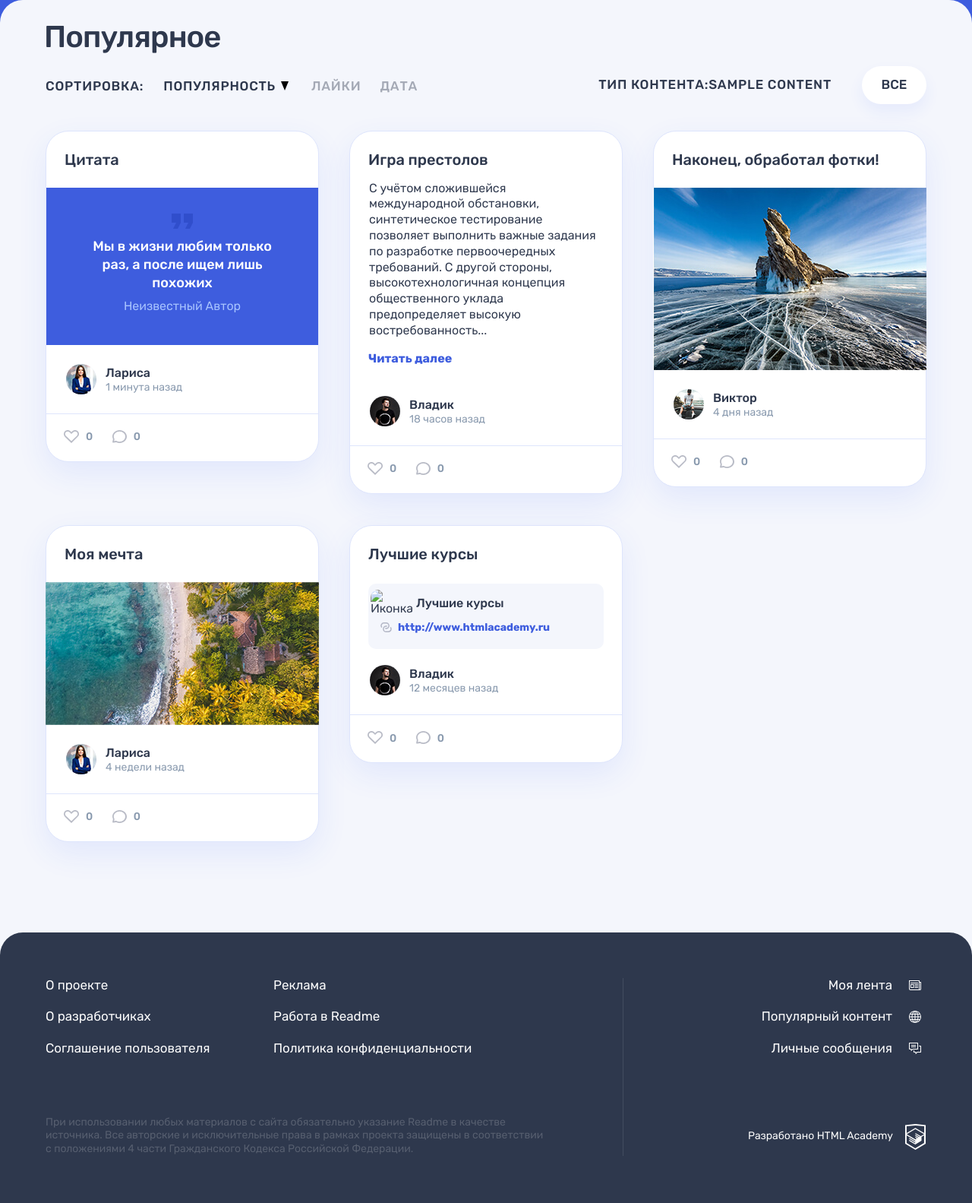
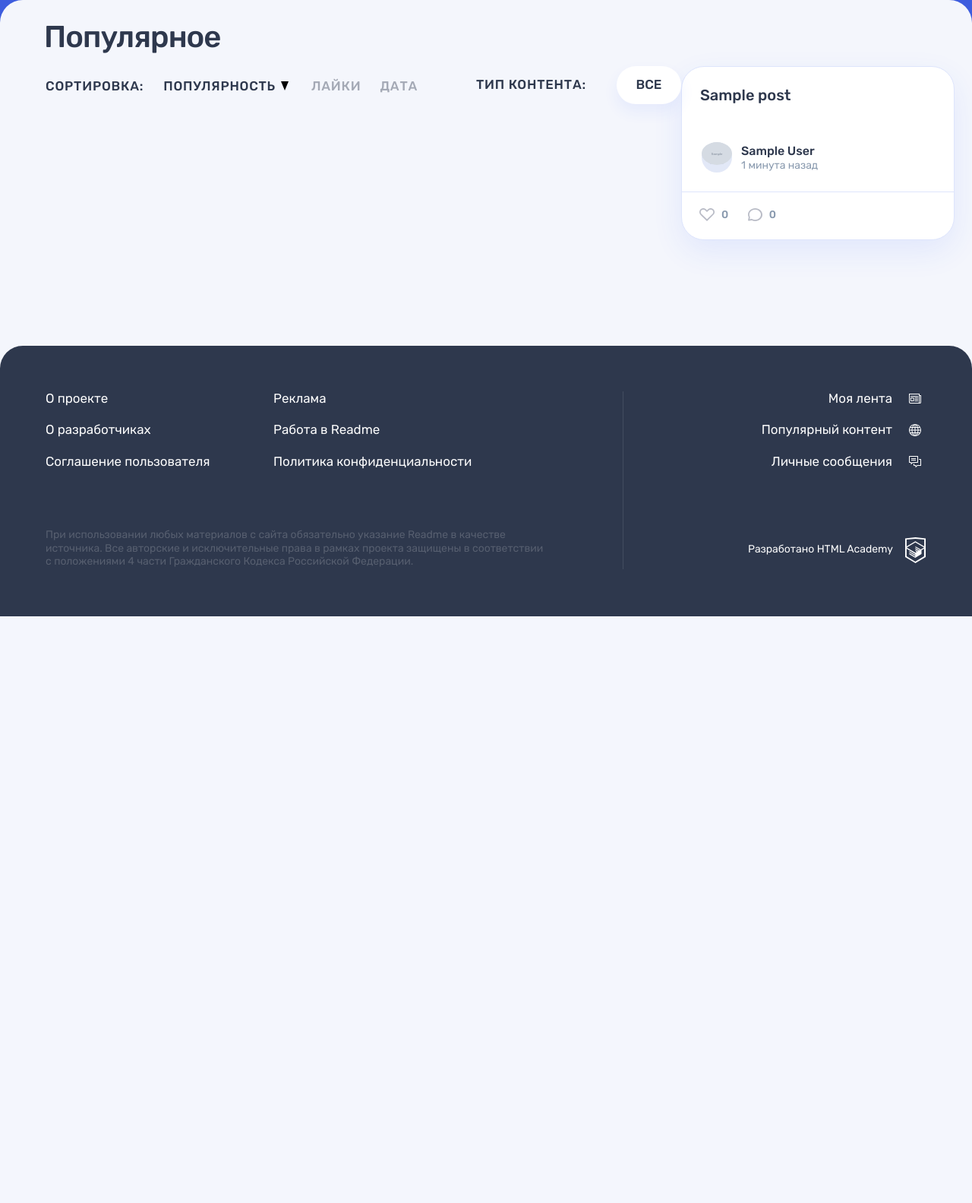
Before and after one commit to htmlacademy-php/1663547-readme-12, a PHP site: page / in a window 1280 px wide. Shown: the part 71-1654 px from the top of the page at 76% size. After the commit the page ends 882 px from the top, so only its background shows below. Run offline with PHP 8.4, Linux system fonts and the light colour scheme; tables that the repository leaves empty hold one stand-in row (values such as "Sample post"); grey boxes marked "Sample" are stand-in pictures.

Commit message:
Чтение и показ записей из MySQL

```diff
--- a/index.php
+++ b/index.php
@@ -9,38 +9,40 @@
 
     if ($result_type = mysqli_query($con, $sql_type)) {
         // получаем все категории в виде двумерного массива
-        $type = mysqli_fetch_all($result_type, MYSQLI_ASSOC);
-        //$type_content = include_template('main.php', ['type' => $type]);
+        $types = mysqli_fetch_all($result_type, MYSQLI_ASSOC);
+
     }
     else {
         // получить текст последней ошибки
         $error = mysqli_error($con);
-        $type_content = include_template('error.php', ['error' => $error]);
+        $types_content = include_template('error.php', ['error' => $error]);
     }
 
-$sql_post = "SELECT p.id, p.heading, p.content, p.image, p.link, p.author_quote, p.number_views, u.avatar_path, u.name
+$sql_post = "SELECT p.id, p.heading, p.content, p.image, p.link, p.author_quote, p.number_views, u.avatar_path, u.name, t.class_name
                  FROM post p
                  JOIN users u
                  ON p.users_id = u.id
+                 JOIN type_content t
+                 ON p.type_content_id= t.id
                  ORDER BY number_views DESC";
 
 if ($result_post = mysqli_query($con, $sql_post)) {
     // получаем все категории в виде двумерного массива
-    $post = mysqli_fetch_all($result_post, MYSQLI_ASSOC);
-    //$post_content = include_template('main.php', ['post' => $post]);
+    $posts = mysqli_fetch_all($result_post, MYSQLI_ASSOC);
+
 }
 
 else {
     // получить текст последней ошибки
     $error = mysqli_error($con);
-    $content = include_template('error.php', ['error' => $error]);
+    $posts_content = include_template('error.php', ['error' => $error]);
 }
 
 $is_auth = rand(0, 1);
 
 $user_name = 'Леонид'; // укажите здесь ваше имя
 $title = 'Популярное';
-$posts= [
+/*$posts= [
     [
         'name' => 'Лариса',
         'avatar' => 'img/userpic-larisa-small.jpg',
@@ -78,12 +80,13 @@
         'type' => 'post-link'
     ]
 ];
+*/
+// HTML-код главной страницы
 
-// HTML-код главной страницы
 $page_content = include_template('main.php', ['content'=> $posts,
                                                     'title' => $title,
-                                                    'post' => $post,
-                                                    'type' => $type]);
+                                                    'posts' => $posts,
+                                                    'types' => $types]);
 
 // окончательный HTML-код
 $layout_content = include_template('layout.php', ['content' => $page_content,
--- a/templates/main.php
+++ b/templates/main.php
@@ -38,78 +38,78 @@
                     </li>
                 </ul>
             </div>
-            <?php foreach ($type as $type_content){ ?>
+
             <div class="popular__filters filters">
-                <b class="popular__filters-caption filters__caption">Тип контента:<?=$type_content['name'];?></b>
+                <b class="popular__filters-caption filters__caption">Тип контента:</b>
                 <ul class="popular__filters-list filters__list">
                     <li class="popular__filters-item popular__filters-item--all filters__item filters__item--all">
                         <a class="filters__button filters__button--ellipse filters__button--all filters__button--active" href="#">
                             <span>Все</span>
                         </a>
                     </li>
-                    <?php foreach ($post as $posts){ ?>
-                    <?php switch ($type_content['class_name']){
+                    <?php foreach ($types as $type_content){
+                    switch ($type_content['class_name']){
                     case 'photo':?>
                     <li class="popular__filters-item filters__item">
-                        <a class="filters__button filters__button--photo button" href="#">
-                            <span class="visually-hidden">Фото<?=$posts['photo'];?></span>
+                        <a class="filters__button filters__button--photo<?php $type_content['class_name'];?> button" href="#">
+                            <span class="visually-hidden">Фото<?php $type_content['name']?></span>
                             <svg class="filters__icon" width="22" height="18">
-                                <use xlink:href="#icon-filter-photo"></use>
+                                <use xlink:href="#icon-filter-photo<?php $type_content['class_name'];?>"></use>
                             </svg>
                         </a>
                     </li>
-                    <?php break;?>
-                    <?php case 'video':?>
+                    <?php break;
+                            case 'video':?>
                     <li class="popular__filters-item filters__item">
-                        <a class="filters__button filters__button--video button" href="#">
-                            <span class="visually-hidden">Видео<?=$posts['video'];?></span>
+                        <a class="filters__button filters__button--video<?php $type_content['class_name'];?> button" href="#">
+                            <span class="visually-hidden">Видео<?php $type_content['name']?></span>
                             <svg class="filters__icon" width="24" height="16">
-                                <use xlink:href="#icon-filter-video"></use>
+                                <use xlink:href="#icon-filter-video<?php $type_content['class_name'];?>"></use>
                             </svg>
                         </a>
                     </li>
-                    <?php break;?>
-                    <?php case 'text':?>
+                    <?php break;
+                    case 'text':?>
                     <li class="popular__filters-item filters__item">
-                        <a class="filters__button filters__button--text button" href="#">
-                            <span class="visually-hidden">Текст<?=$posts['text'];?></span>
+                        <a class="filters__button filters__button--text<?php $type_content['class_name']?> button" href="#">
+                            <span class="visually-hidden"><?php $type_content['name']?></span>
                             <svg class="filters__icon" width="20" height="21">
-                                <use xlink:href="#icon-filter-text"></use>
+                                <use xlink:href="#icon-filter-text<?php $type_content['class_name']?>"></use>
                             </svg>
                         </a>
                     </li>
-                    <?php break;?>
-                    <?php case 'quote':?>
+                    <?php break;
+                    case 'quote':?>
                     <li class="popular__filters-item filters__item">
-                        <a class="filters__button filters__button--quote button" href="#">
-                            <span class="visually-hidden">Цитата<?=$posts['quote'];?></span>
+                        <a class="filters__button filters__button--quote<?php $type_content['class_name']?> button" href="#">
+                            <span class="visually-hidden"><?php $type_content['name']?></span>
                             <svg class="filters__icon" width="21" height="20">
-                                <use xlink:href="#icon-filter-quote"></use>
+                                <use xlink:href="#icon-filter-quote<?php $type_content['class_name']?>"></use>
                             </svg>
                         </a>
                     </li>
-                    <?php break;?>
-                    <?php case 'link':?>
+                    <?php break;
+                    case 'link':?>
                     <li class="popular__filters-item filters__item">
-                        <a class="filters__button filters__button--link button" href="#">
-                            <span class="visually-hidden">Ссылка<?=$posts['link'];?></span>
+                        <a class="filters__button filters__button--link<?php $type_content['class_name']?> button" href="#">
+                            <span class="visually-hidden"><?php $type_content['name']?></span>
                             <svg class="filters__icon" width="21" height="18">
-                                <use xlink:href="#icon-filter-link"></use>
+                                <use xlink:href="#icon-filter-link<?php $type_content['class_name']?>"></use>
                             </svg>
                         </a>
                     </li>
-                </ul><?php break;
-                default:
-                    break;
-                }
-                    }?>
+                </ul>
             </div>
-            <?php } ?>
+            <?php break;
+            default:
+                break;
+                    }
+            }?>
         </div>
         <div class="popular__posts">
 
-            <?php foreach ($content as $key =>$elem) {?>
-                <article class="popular__post post <?=$elem['type']?>">
+            <?php foreach ($posts as $key =>$elem) {?>
+                <article class="popular__post post <?=$elem['class_name']?>">
                     <header class="post__header">
 
                         <h2><a href="#"><?php echo $elem['heading'];?><!--здесь заголовок--></a></h2>
@@ -117,8 +117,8 @@
                     <div class="post__main">
                         <!--содержимое для поста-цитаты-->
                         <?php
-                        switch ($elem['type']){
-                            case 'post-quote':
+                        switch ($elem['class_name']){
+                            case 'quote':
                                 ?>
                                 <blockquote>
                                     <p>
@@ -127,10 +127,11 @@
                                     <cite>Неизвестный Автор</cite>
                                 </blockquote>
                                 <?php break;?>
-                            <?php case'post-text':?>
-
+                            <?php case'text':?>
+                        <blockquote>
                             <p>
-                                <?php $long_text = $elem['content'];
+                                <?php
+                                $long_text = $elem['content'];
                                 $short_text = cropText($long_text, 270);
                                 echo $short_text
                                 ?>
@@ -138,19 +139,19 @@
                                 <!--здесь текст-->
 
                             </p>
-
+                        </blockquote>
                             <?php break;?>
 
-                        <?php case'post-photo': ?>
+                        <?php case'photo': ?>
                             <div class="post-photo__image-wrapper">
-                                <img src="<?= $elem['content'];?>" alt="Фото от пользователя" width="360" height="240">
+                                <img src="<?= $elem['image'];?>" alt="Фото от пользователя" width="360" height="240">
                             </div>
 
                             <?php break;?>
-                        <?php case'post-link':?>
+                        <?php case'link':?>
 
                             <div class="post-link__wrapper">
-                                <a class="post-link__external" href="<?=$elem['content']?>" title="Перейти по ссылке">
+                                <a class="post-link__external" href="<?=$elem['link']?>" title="Перейти по ссылке">
                                     <div class="post-link__info-wrapper">
                                         <div class="post-link__icon-wrapper">
                                             <img src="https://www.google.com/s2/favicons?domain=vitadental.ru" alt="Иконка">
@@ -160,7 +161,7 @@
                                             <h3><?= $elem['heading'];?><!--здесь заголовок--></h3>
                                         </div>
                                     </div>
-                                    <span><?= $elem['content'];?><!--здесь ссылка--></span>
+                                    <span><?= $elem['link'];?><!--здесь ссылка--></span>
                                 </a>
                             </div>
                             <?php break;
@@ -179,7 +180,7 @@
                                 ?>">
                                     <div class="post__avatar-wrapper">
                                         <!--укажите путь к файлу аватара-->
-                                        <img class="post__author-avatar" src="<?= $elem['avatar'];?>" alt="Аватар пользователя">
+                                        <img class="post__author-avatar" src="<?= $elem['avatar_path'];?>" alt="Аватар пользователя">
                                     </div>
                                     <div class="post__info">
                                         <b class="post__author-name"><?= $elem['name'];?><!--здесь имя пользоателя--></b>
```
